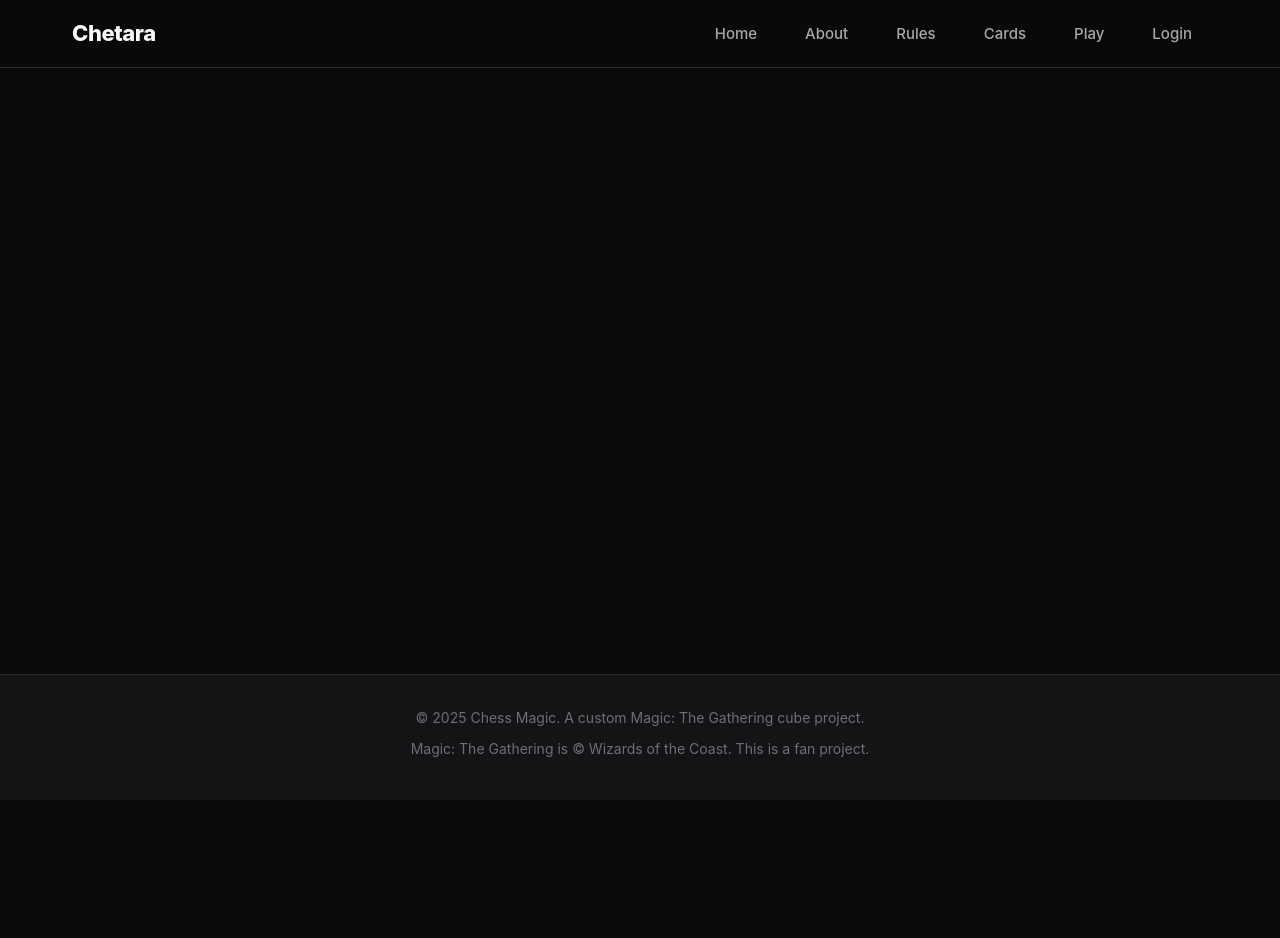
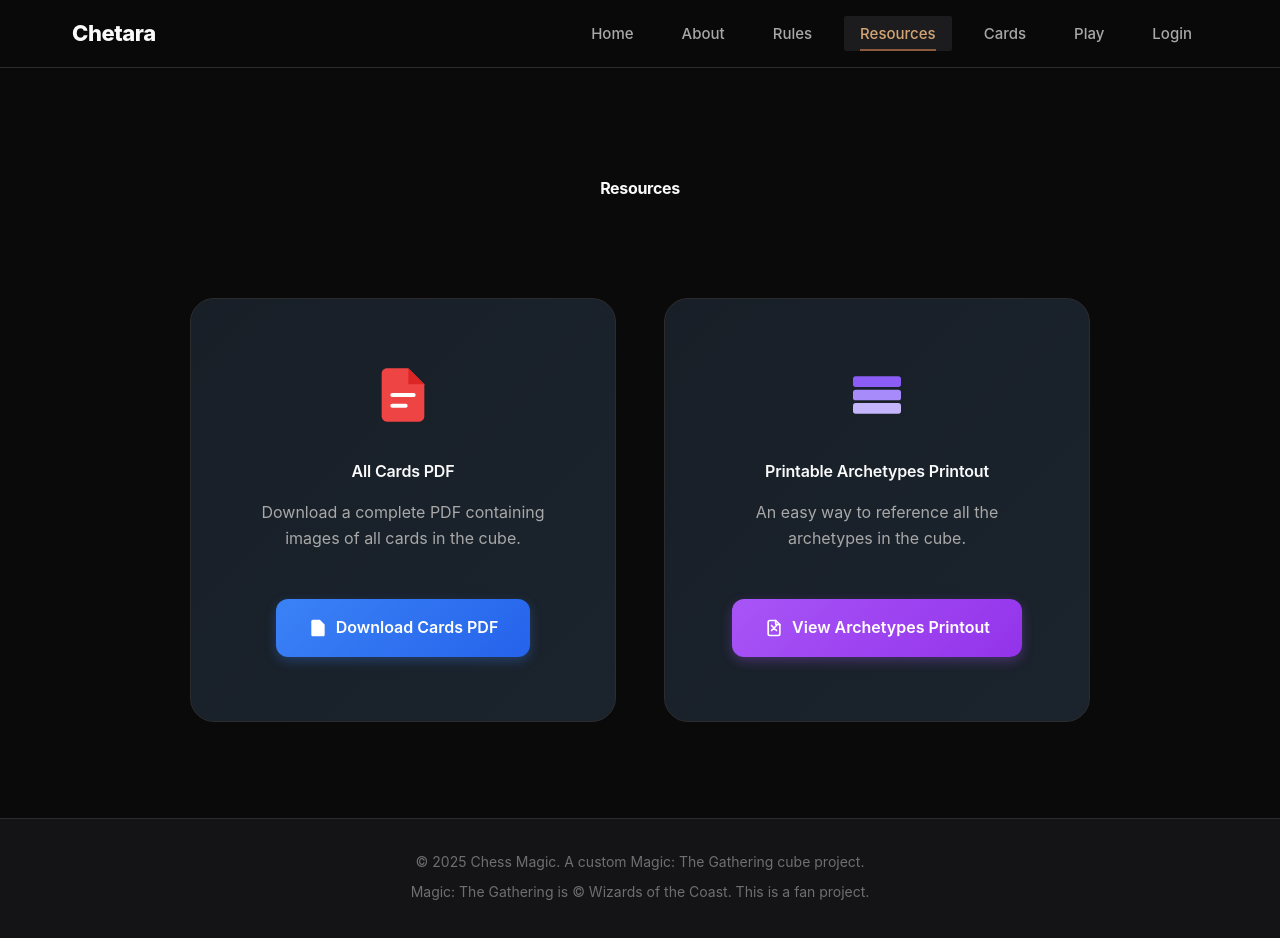
Before and after one commit to netn10/Chetara, a React (Vite) app: page /resources in a window 1280 px wide. Shown: the top 938 px of the page. Before the commit the page ends 800 px from the top, so only its background shows below. Built offline with nearby package versions, Linux system fonts and the light colour scheme.

Commit message:
Deploy to Heroku - Sat 12/27/2025 21:14:27.41

```diff
--- a/src/App.jsx
+++ b/src/App.jsx
@@ -7,6 +7,7 @@ import Footer from './components/Footer';
 import Home from './pages/Home';
 import About from './pages/About';
 import Rules from './pages/Rules';
+import Resources from './pages/Resources';
 import Cards from './pages/Cards';
 import CardDetail from './pages/CardDetail';
 import Play from './pages/Play';
@@ -53,6 +54,7 @@ function App() {
                   <Route path="/" element={<Home />} />
                   <Route path="/about" element={<About />} />
                   <Route path="/rules" element={<Rules />} />
+                  <Route path="/resources" element={<Resources />} />
                   <Route path="/cards" element={<Cards />} />
                   <Route path="/cards/:id" element={<CardDetail />} />
                   <Route path="/play" element={<Play />} />
--- a/src/components/Navbar.jsx
+++ b/src/components/Navbar.jsx
@@ -44,6 +44,11 @@ function Navbar() {
             </Link>
           </li>
           <li>
+            <Link to="/resources" className={location.pathname === '/resources' ? 'active' : ''}>
+              Resources
+            </Link>
+          </li>
+          <li>
             <Link to="/cards" className={location.pathname === '/cards' ? 'active' : ''}>
               Cards
             </Link>
--- a/src/pages/Home.jsx
+++ b/src/pages/Home.jsx
@@ -18,17 +18,24 @@ function Home() {
 
     const fetchCards = async () => {
       try {
+        logger.info('Fetching cards from:', `${API_BASE_URL}/cards`);
         const response = await fetch(`${API_BASE_URL}/cards`, {
           signal: abortController.signal
         });
 
+        logger.info('Response status:', response.status);
+
         if (response.ok && isMounted) {
           const cards = await response.json();
+          logger.info('Fetched cards count:', cards.length);
           setAllCards(cards);
           // Set initial background cards
           if (cards.length > 0) {
             const shuffled = [...cards].sort(() => Math.random() - 0.5);
-            setBackgroundCards(shuffled.slice(0, 18));
+            const bgCards = shuffled.slice(0, 18);
+            logger.info('Setting background cards:', bgCards.length);
+            logger.info('First card imageUrl:', bgCards[0]?.imageUrl);
+            setBackgroundCards(bgCards);
           }
         }
       } catch (error) {
--- /dev/null
+++ b/src/pages/Resources.css
@@ -0,0 +1,162 @@
+.resources-page {
+  min-height: calc(100vh - 80px);
+  background: var(--bg-primary);
+  padding: var(--spacing-4xl) var(--spacing-lg);
+}
+
+.resources-container {
+  max-width: 1200px;
+  margin: 0 auto;
+}
+
+.resources-title {
+  font-size: var(--font-size-5xl);
+  font-weight: var(--font-weight-bold);
+  text-align: center;
+  color: var(--text-primary);
+  margin-bottom: var(--spacing-4xl);
+  letter-spacing: -0.02em;
+}
+
+.resources-grid {
+  display: grid;
+  grid-template-columns: repeat(auto-fit, minmax(400px, 1fr));
+  gap: var(--spacing-2xl);
+  max-width: 900px;
+  margin: 0 auto;
+}
+
+.resource-card {
+  background: linear-gradient(135deg, rgba(44, 62, 80, 0.4), rgba(52, 73, 94, 0.4));
+  border: 1px solid var(--border-subtle);
+  border-radius: var(--radius-xl);
+  padding: var(--spacing-3xl);
+  display: flex;
+  flex-direction: column;
+  align-items: center;
+  text-align: center;
+  transition: transform var(--transition-slow), box-shadow var(--transition-slow), border-color var(--transition-slow);
+}
+
+.resource-card:hover {
+  transform: translateY(-4px);
+  box-shadow: 0 12px 32px rgba(0, 0, 0, 0.4);
+  border-color: rgba(255, 255, 255, 0.1);
+}
+
+.resource-icon {
+  margin-bottom: var(--spacing-xl);
+  display: flex;
+  align-items: center;
+  justify-content: center;
+}
+
+.resource-title {
+  font-size: var(--font-size-2xl);
+  font-weight: var(--font-weight-semibold);
+  color: var(--text-primary);
+  margin-bottom: var(--spacing-md);
+  letter-spacing: -0.01em;
+}
+
+.resource-description {
+  font-size: var(--font-size-base);
+  color: var(--text-secondary);
+  line-height: 1.6;
+  margin-bottom: var(--spacing-2xl);
+  max-width: 360px;
+}
+
+.resource-button {
+  display: inline-flex;
+  align-items: center;
+  gap: var(--spacing-sm);
+  padding: var(--spacing-md) var(--spacing-xl);
+  border-radius: var(--radius-md);
+  font-size: var(--font-size-base);
+  font-weight: var(--font-weight-semibold);
+  text-decoration: none;
+  transition: transform var(--transition-fast), box-shadow var(--transition-fast), filter var(--transition-fast);
+  border: none;
+  cursor: pointer;
+}
+
+.resource-button:hover {
+  transform: scale(1.05);
+  filter: brightness(1.1);
+}
+
+.resource-button:active {
+  transform: scale(0.98);
+}
+
+.cards-button {
+  background: linear-gradient(135deg, #3B82F6, #2563EB);
+  color: white;
+  box-shadow: 0 4px 12px rgba(59, 130, 246, 0.3);
+}
+
+.cards-button:hover {
+  box-shadow: 0 6px 20px rgba(59, 130, 246, 0.4);
+}
+
+.archetypes-button {
+  background: linear-gradient(135deg, #A855F7, #9333EA);
+  color: white;
+  box-shadow: 0 4px 12px rgba(168, 85, 247, 0.3);
+}
+
+.archetypes-button:hover {
+  box-shadow: 0 6px 20px rgba(168, 85, 247, 0.4);
+}
+
+/* Responsive Design */
+@media (max-width: 768px) {
+  .resources-page {
+    padding: var(--spacing-2xl) var(--spacing-md);
+  }
+
+  .resources-title {
+    font-size: var(--font-size-4xl);
+    margin-bottom: var(--spacing-2xl);
+  }
+
+  .resources-grid {
+    grid-template-columns: 1fr;
+    gap: var(--spacing-xl);
+  }
+
+  .resource-card {
+    padding: var(--spacing-2xl);
+  }
+
+  .resource-title {
+    font-size: var(--font-size-xl);
+  }
+
+  .resource-description {
+    font-size: var(--font-size-sm);
+  }
+}
+
+@media (max-width: 480px) {
+  .resources-grid {
+    grid-template-columns: 1fr;
+    max-width: 100%;
+  }
+
+  .resource-card {
+    padding: var(--spacing-xl);
+  }
+
+  .resource-icon svg {
+    width: 48px;
+    height: 48px;
+  }
+
+  .resource-button {
+    width: 100%;
+    justify-content: center;
+    padding: var(--spacing-md);
+  }
+}
--- /dev/null
+++ b/src/pages/Resources.jsx
@@ -0,0 +1,76 @@
+import React from 'react';
+import './Resources.css';
+
+const Resources = () => {
+  return (
+    <div className="resources-page">
+      <div className="resources-container">
+        <h1 className="resources-title">Resources</h1>
+
+        <div className="resources-grid">
+          {/* All Cards PDF */}
+          <div className="resource-card">
+            <div className="resource-icon pdf-icon">
+              <svg width="64" height="64" viewBox="0 0 24 24" fill="none" xmlns="http://www.w3.org/2000/svg">
+                <path d="M14 2H6C4.9 2 4 2.9 4 4V20C4 21.1 4.9 22 6 22H18C19.1 22 20 21.1 20 20V8L14 2Z" fill="#EF4444"/>
+                <path d="M14 2V8H20" fill="#DC2626"/>
+                <path d="M8 12H16M8 16H13" stroke="white" strokeWidth="1.5" strokeLinecap="round"/>
+              </svg>
+            </div>
+
+            <h2 className="resource-title">All Cards PDF</h2>
+
+            <p className="resource-description">
+              Download a complete PDF containing images of all cards in the cube.
+            </p>
+
+            <a
+              href="/downloads/all-cards.pdf"
+              className="resource-button cards-button"
+              download
+            >
+              <svg width="20" height="20" viewBox="0 0 24 24" fill="none" xmlns="http://www.w3.org/2000/svg">
+                <path d="M14 2H6C4.9 2 4 2.9 4 4V20C4 21.1 4.9 22 6 22H18C19.1 22 20 21.1 20 20V8L14 2Z" fill="currentColor"/>
+                <path d="M14 2V8H20" fill="currentColor" opacity="0.7"/>
+              </svg>
+              Download Cards PDF
+            </a>
+          </div>
+
+          {/* Printable Archetypes */}
+          <div className="resource-card">
+            <div className="resource-icon archetypes-icon">
+              <svg width="64" height="64" viewBox="0 0 24 24" fill="none" xmlns="http://www.w3.org/2000/svg">
+                <rect x="3" y="5" width="18" height="4" rx="1" fill="#8B5CF6"/>
+                <rect x="3" y="10" width="18" height="4" rx="1" fill="#A78BFA"/>
+                <rect x="3" y="15" width="18" height="4" rx="1" fill="#C4B5FD"/>
+              </svg>
+            </div>
+
+            <h2 className="resource-title">Printable Archetypes Printout</h2>
+
+            <p className="resource-description">
+              An easy way to reference all the archetypes in the cube.
+            </p>
+
+            <a
+              href="/archetypes-printout"
+              className="resource-button archetypes-button"
+              target="_blank"
+              rel="noopener noreferrer"
+            >
+              <svg width="20" height="20" viewBox="0 0 24 24" fill="none" xmlns="http://www.w3.org/2000/svg">
+                <path d="M14 3V7C14 7.6 14.4 8 15 8H19" stroke="currentColor" strokeWidth="2" strokeLinecap="round"/>
+                <path d="M17 21H7C5.9 21 5 20.1 5 19V5C5 3.9 5.9 3 7 3H14L19 8V19C19 20.1 18.1 21 17 21Z" stroke="currentColor" strokeWidth="2"/>
+                <path d="M9 15L12 12M12 12L15 9M12 12L9 9M12 12L15 15" stroke="currentColor" strokeWidth="2" strokeLinecap="round"/>
+              </svg>
+              View Archetypes Printout
+            </a>
+          </div>
+        </div>
+      </div>
+    </div>
+  );
+};
+
+export default Resources;
```
Also changed, not shown: .claude/settings.local.json.
